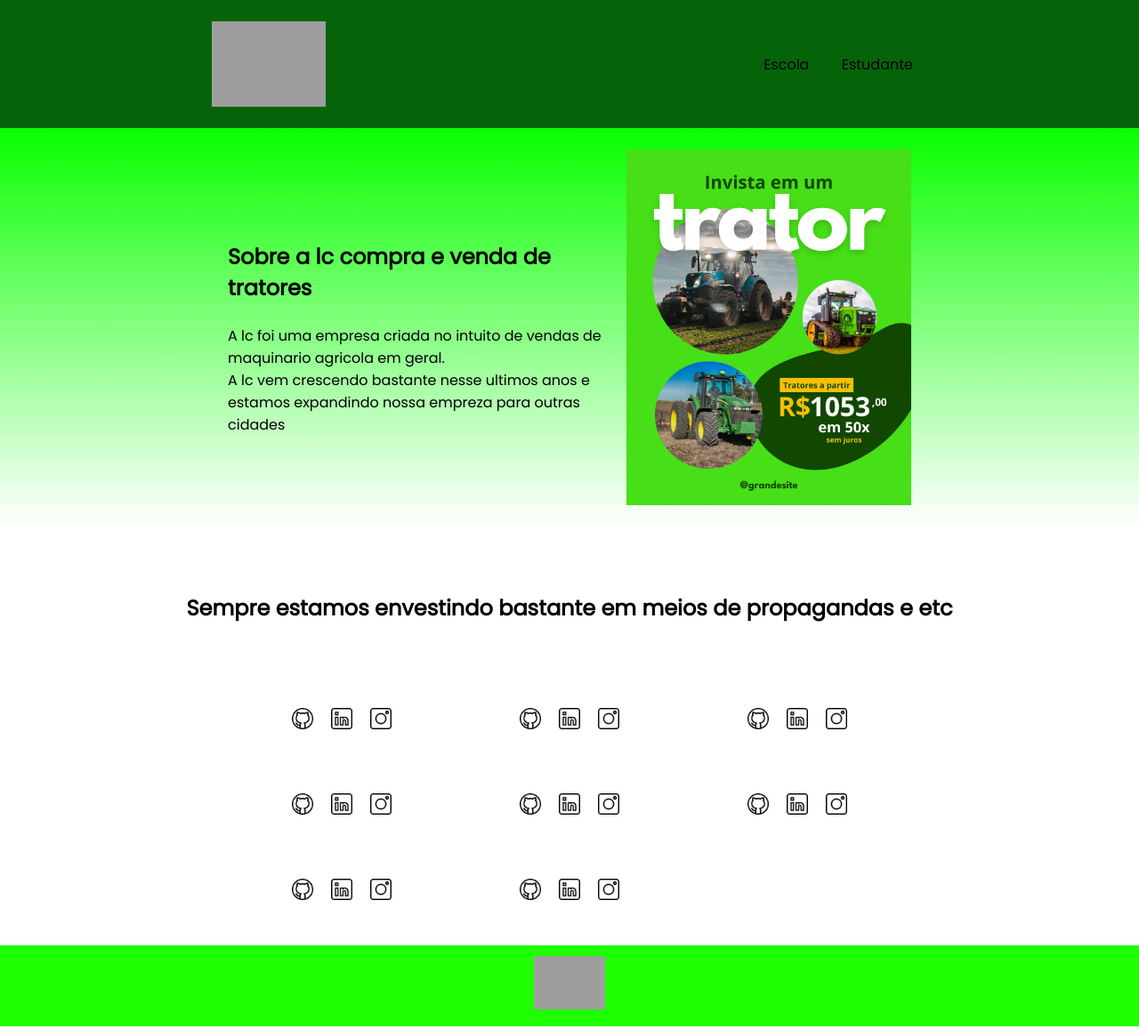
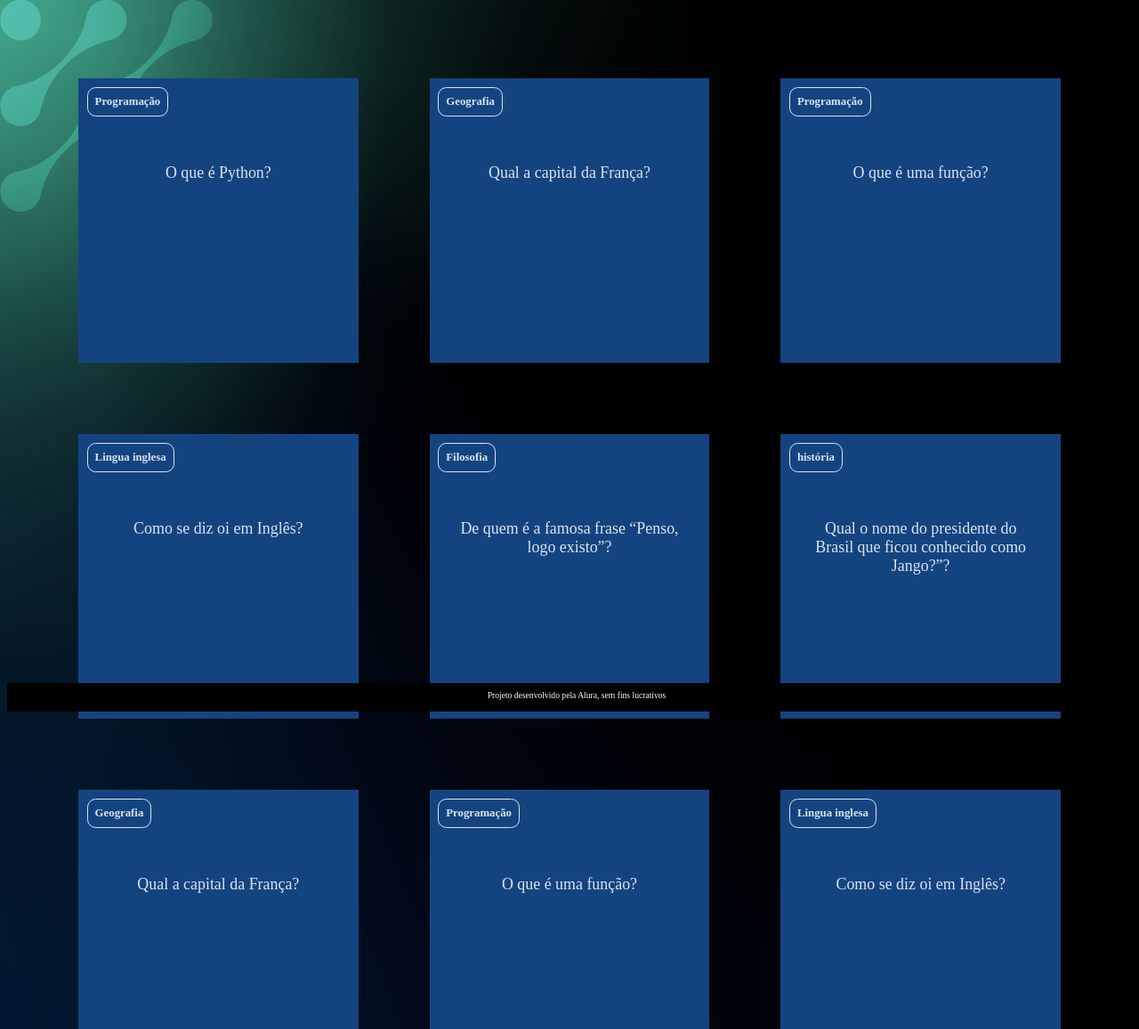
Before and after one commit to LucasJesuino/site-segundo-ano-, a plain HTML site: page index.html in a window 1280 px wide. Shown: the top 1157 px of the page at 89% size. Drawn offline with Linux system fonts and the light colour scheme; grey boxes are pictures that could not be loaded.

Commit message:
Add files via upload

```diff
--- /dev/null
+++ b/app.js
@@ -0,0 +1,29 @@
+function criaCartao(categoria, pergunta, resposta) {
+    let container = document.getElementById('container')
+    let cartao = document.createElement('article')
+    cartao.className = 'cartao'
+
+    cartao.innerHTML = `
+    <div class="cartao__conteudo">
+    <h3>${categoria}</h3>
+    <div class="cartao__conteudo__pergunta">
+        <p>${pergunta}</p>
+    </div>
+    <div class="cartao__conteudo__resposta">
+        <p>${resposta}</p>
+    </div>
+    </div>
+    `
+
+    let respostaEstaVisivel = false
+
+    function viraCartao() {
+        respostaEstaVisivel = !respostaEstaVisivel
+        cartao.classList.toggle('active', respostaEstaVisivel)
+    }
+    cartao.addEventListener('click', viraCartao)
+
+
+    container.appendChild(cartao)
+
+}
--- /dev/null
+++ b/assets/style.css
@@ -0,0 +1,116 @@
+:root {
+    --text-color: #DBE4EF;
+    --card-front-color: #144480;
+    --card-back-color: #00F4BF;
+}
+
+body {
+    background: url('img/bg-desktop.webp');
+    font-family: Bai Jamjuree;
+}
+
+#container {
+    display: flex;
+    flex-wrap: wrap;
+    justify-content: space-between;
+    padding: 4rem;
+    gap: 3rem;
+}
+
+.cartao {
+    margin: 1rem 1rem;
+    height: 20rem;
+    flex-grow: 1;
+    flex-basis: calc(33% - 6rem);
+}
+
+.cartao__conteudo {
+    background-color: var(--card-front-color);
+    text-align: center;
+    /* background-color: aquamarine; */
+    height: 100%;
+    transform-style: preserve-3d;
+    transition: transform 300ms ease-in-out;
+}
+
+.cartao__conteudo h3 {
+    color: var(--text-color);
+    border: 1px solid var(--text-color);
+    text-align: left;
+    padding: 0.5rem;
+    position: absolute;
+    margin: 0.6rem;
+    border-radius: 0.6rem;
+    font-size: 1vw;
+    backface-visibility: hidden;
+}
+
+.cartao__conteudo p {
+    margin-top: 1rem;
+    padding: 2rem;
+    margin-top: 4rem;
+    font-size: 1.4vw;
+}
+
+.cartao__conteudo__pergunta p {
+    color: var(--text-color);
+    font-weight: 500;
+}
+
+.cartao__conteudo__resposta p {
+    color: var(--card-back-color);
+    font-weight: 700;
+}
+
+.cartao.active .cartao__conteudo {
+    transform: rotateY(180deg);
+}
+
+.cartao__conteudo__pergunta,
+.cartao__conteudo__resposta {
+    backface-visibility: hidden;
+    position: absolute;
+    height: 100%;
+    width: 100%;
+    box-sizing: border-box;
+}
+
+.cartao__conteudo__resposta {
+    transform: rotateY(180deg);
+    background-color: rgba(0, 244, 191, 0.2);
+    border: 4px solid var(--card-back-color);
+}
+
+footer {
+    background-color: black;
+    color: white;
+    position: fixed;
+    bottom: 0;
+    width: 100%;
+    height: 2rem;
+}
+
+footer p {
+    text-align: center;
+    font-size: 0.6rem;
+    margin-top: 0.5rem;
+}
+
+@media (max-width: 560px) {
+
+    body {
+        background: url('img/bg-mobile.webp'), no-repeat cover;
+    }
+
+    .cartao {
+        flex: 1 0 calc(100% - 1rem)
+    }
+
+    .cartao__conteudo h3 {
+        font-size: 3vw;
+    }
+
+    .cartao__conteudo p {
+        font-size: 3.8vw;
+    }
+}
--- a/index.html
+++ b/index.html
@@ -1,100 +1,31 @@
 <!DOCTYPE html>
-<html lang="en">
+<html lang="pt-br">
 <head>
     <meta charset="UTF-8">
-    <meta http-equiv="X-UA-Compatible" content="IE=edge">
     <meta name="viewport" content="width=device-width, initial-scale=1.0">
-    <title>Equipe Alura Start</title>
-    <link rel="stylesheet" href="style.css">
-    <link rel="preconnect" href="https://fonts.googleapis.com">
-    <link rel="preconnect" href="https://fonts.gstatic.com" crossorigin>
-    <link href="https://fonts.googleapis.com/css2?family=Poppins&display=swap" rel="stylesheet">
+    <link rel="stylesheet" href="assets/style.css">
+    <title>Flashcard</title>
 </head>
 <body>
-    <header class="cabecalho">
-        <img class="cabecalho-imagem" src="alurastart logo.png" alt="logo da alura start">
-        <ul class="cabecalho-lista">
-            <li class="cabecalho-lista-item">Escola</li>
-            <li class="cabecalho-lista-item">Estudante</li>
-        </ul>
-    </header>
-    <section class="escola">
-        <div class="escola-div-conteudo">
-            <h2 class="escola-titulo">Sobre a lc compra e venda de tratores</h2>
-            <p class="escola-texto-um">A lc foi uma empresa criada no intuito de vendas de maquinario agricola em geral.</p>
-            <p class="escola-texto-dois">A lc vem crescendo bastante nesse ultimos anos e estamos expandindo nossa empreza para outras cidades</p>
-        </div>
-        <img class="escola-imagem" src="Formula-bro.png" alt="imagem que representa uma professora em sala de aula">
-    </section>
-    <section class="estudante">
-        <h2 class="estudante-titulo">Sempre estamos envestindo bastante em meios de propagandas e etc  </h2>
-        <div class="estudante-todos">
-        <span></span>
-        <div class="estudante-div">
-            <img class="estudante-imagem" src="" alt="">
-            <h3 class="estudante-nome"></h3>
-            <a href="https://github.com/marcelopaludetto"><img class="estudante-icone" src="github.png" alt="icone github"></a>
-            <a href="https://linkedin.com/marcelopaludetto"><img class="estudante-icone" src="linkedin.png" alt="icone linkedin"></a>
-            <a href="https://instagram.com/marcelopaludetto"><img class="estudante-icone" src="instagram.png" alt="icone instagram"></a>
-        </div>
-        <div class="estudante-div">
-            <img class="estudante-imagem" src="" alt="">
-            <h3 class="estudante-nome"></h3>
-            <a href="https://github.com/GabrielaM-L"><img class="estudante-icone" src="github.png" alt="icone github"></a>
-            <a href="https://www.linkedin.com/in/gabriela-marcomini-de-lima/"><img class="estudante-icone" src="linkedin.png" alt="icone linkedin"></a>
-            <a href="https://www.instagram.com/gabriela_marcomini/"><img class="estudante-icone" src="instagram.png" alt="icone instagram"></a>
-        </div>
-        <div class="estudante-div">
-            <img class="estudante-imagem" src="" alt="">
-            <h3 class="estudante-nome"></h3>
-            <a href="https://github.com/LizandraDuarte40"><img class="estudante-icone" src="github.png" alt="icone github"></a>
-            <a href="https://www.linkedin.com/in/lizandrarlm-duarte/"><img class="estudante-icone" src="linkedin.png" alt="icone linkedin"></a>
-            <a href="https://www.instagram.com/lizandrarlm"><img class="estudante-icone" src="instagram.png" alt="icone instagram"></a>
-        </div>
-        <span></span>
-        <span></span>
-        <div class="estudante-div">
-            <img class="estudante-imagem" src="" alt="">
-            <h3 class="estudante-nome"></h3>
-            <a href="https://github.com/JoiceAlura"><img class="estudante-icone" src="github.png" alt="icone github"></a>
-            <a href="https://www.linkedin.com/in/joicebarbaresco/"><img class="estudante-icone" src="linkedin.png" alt="icone linkedin"></a>
-            <a href="https://www.instagram.com/joicebarbaresco/"><img class="estudante-icone" src="instagram.png" alt="icone instagram"></a>
-        </div>
-        <div class="estudante-div">
-            <img class="estudante-imagem" src="" alt="">
-            <h3 class="estudante-nome"></h3>
-            <a href="https://github.com/MagePSR"><img class="estudante-icone" src="github.png" alt="icone github"></a>
-            <a href="https://www.linkedin.com/in/mariageovanna"><img class="estudante-icone" src="linkedin.png" alt="icone linkedin"></a>
-            <a href="https://www.instagram.com/magpsr/"><img class="estudante-icone" src="instagram.png" alt="icone instagram"></a>
-        </div>
-        <div class="estudante-div">
-            <img class="estudante-imagem" src="" alt="">
-            <h3 class="estudante-nome"></h3>
-            <img class="estudante-icone" src="github.png" alt="icone github">
-            <a href="https://www.linkedin.com/in/olhe/"><img class="estudante-icone" src="linkedin.png" alt="icone linkedin"></a>
-            <a href="https://github.com/olhe12"><img class="estudante-icone" src="instagram.png" alt="icone instagram"></a>
-        </div>
-        <span></span>
-        <span></span>
-        <div class="estudante-div">
-            <img class="estudante-imagem" src="" alt="">
-            <h3 class="estudante-nome"></h3>
-            <a href="https://github.com/rafaelamunhoz12"><img class="estudante-icone" src="github.png" alt="icone github"></a>
-            <a href="http://linkedin.com/in/rafaela-felix-munhoz-oliveira-02160a10a"><img class="estudante-icone" src="linkedin.png" alt="icone linkedin"></a>
-            <a href="https://www.instagram.com/rafafmo/"><img class="estudante-icone" src="instagram.png" alt="icone instagram"></a>
-        </div>
-        <div class="estudante-div">
-            <img class="estudante-imagem" src="" alt="">
-            <h3 class="estudante-nome"></h3>
-            <a href="https://github.com/Thaispianucci"><img class="estudante-icone" src="github.png" alt="icone github"></a>
-            <a href="https://www.linkedin.com/in/thais-pianucci-benedicto-54a9a416/"><img class="estudante-icone" src="linkedin.png" alt="icone linkedin"></a>
-            <a href="https://www.instagram.com/thaispianucci/"><img class="estudante-icone" src="instagram.png" alt="icone instagram"></a>
-        </div>
-
-    </div>
-    </section>
-    <footer class="rodape">
-        <img class="rodape-imagem"src="alurastart logo.png" alt="logo da alura start">
+    <main>
+        <section id="container">
+            <!-- <article class="cartao">
+                <div class="cartao__conteudo">
+                    <h3>Programação</h3>
+                    <div class="cartao__conteudo__pergunta">
+                        <p>O que é JavaScript?</p>
+                    </div>
+                    <div class="cartao__conteudo__resposta">
+                        <p>O JavaScript é uma linguagem de programação</p>
+                    </div>
+                </div>
+            </article> -->
+        </section>
+    </main>
+    <footer>
+        <p>Projeto desenvolvido pela Alura, sem fins lucrativos</p>
     </footer>
+    <script src="app.js"></script>
+    <script src="perguntas.js"></script>
 </body>
 </html>
--- /dev/null
+++ b/perguntas.js
@@ -0,0 +1,64 @@
+criaCartao(
+    'Programação',
+    'O que é Python?',
+    'O Python é uma linguagem de programação'
+)
+
+criaCartao(
+    'Geografia',
+    'Qual a capital da França?',
+    'A capital da França é Paris'
+)
+
+criaCartao(
+    'Programação',
+    'O que é uma função?',
+    'Uma função é um bloco de código que executa alguma tarefa'
+)
+
+criaCartao(
+    'Lingua inglesa',
+    'Como se diz oi em Inglês?',
+    'Oi em ingles é HI (RAI)'
+
+)
+criaCartao(
+     'Filosofia',
+    'De quem é a famosa frase “Penso, logo existo”?',
+    ' Descartes'
+)
+criaCartao(
+    'história',
+   'Qual o nome do presidente do Brasil que ficou conhecido como Jango?”?',
+   ' João Goulart.'
+)
+
+
+criaCartao(
+    'Geografia',
+    'Qual a capital da França?',
+    'A capital da França é Paris'
+)
+
+criaCartao(
+    'Programação',
+    'O que é uma função?',
+    'Uma função é um bloco de código que executa alguma tarefa'
+)
+
+criaCartao(
+    'Lingua inglesa',
+    'Como se diz oi em Inglês?',
+    'Oi em ingles é HI (RAI)'
+
+)
+criaCartao(
+     'Filosofia',
+    'De quem é a famosa frase “Penso, logo existo”?',
+    ' Descartes'
+)
+criaCartao(
+    'história',
+   'Qual o nome do presidente do Brasil que ficou conhecido como Jango?”?',
+   ' João Goulart.'
+)
```
Also changed, not shown: assets/img/bg-desktop.webp (added), assets/img/bg-mobile.webp (added), assets/img/bg-tablet.webp (added).
